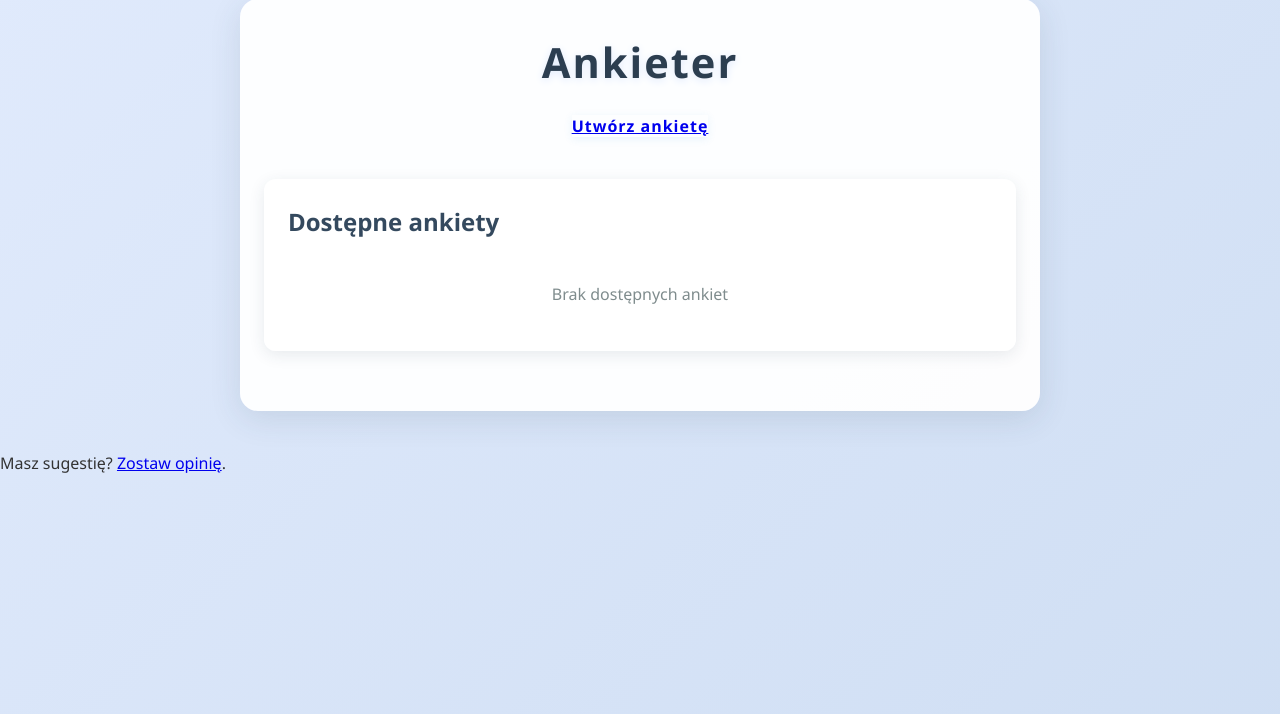
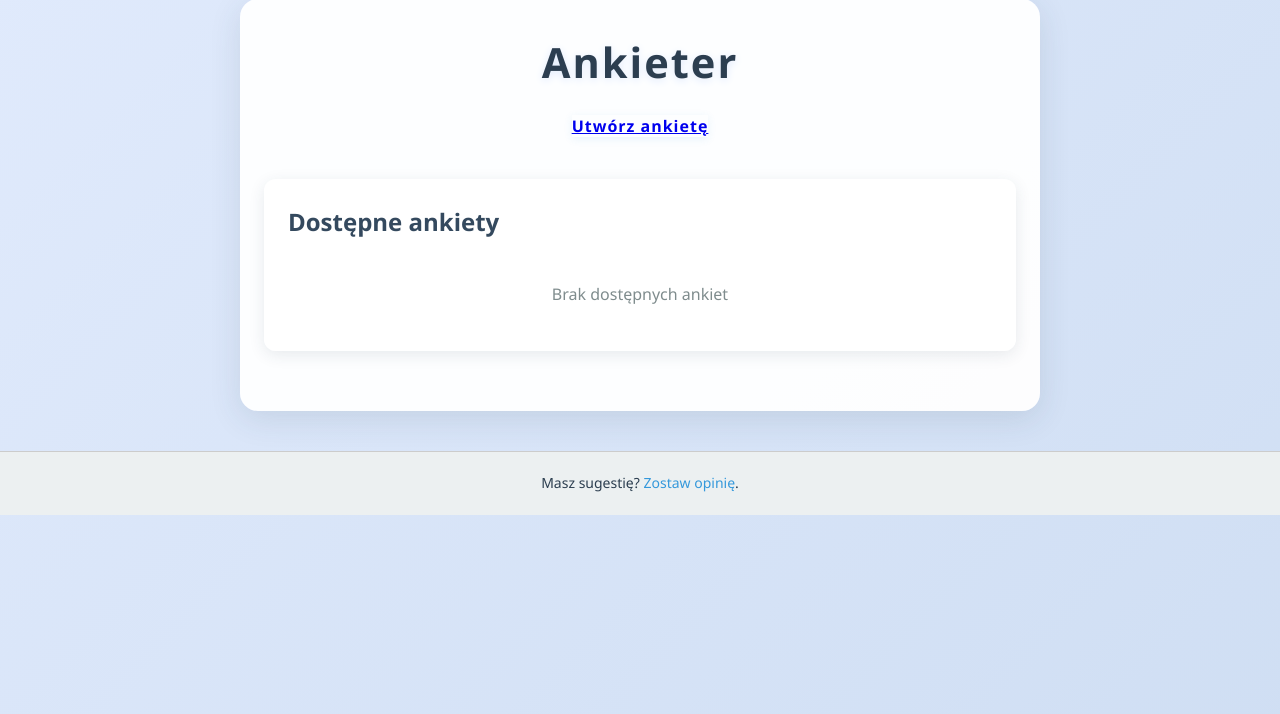
Before and after one commit to wr34876/ankieter, a Flask app: page / in a window 1280 px wide. Shown: the part 41-755 px from the top of the page. Run offline with Flask 3, Linux system fonts and the light colour scheme.

Commit message:
update footer

```diff
--- a/app/static/style.css
+++ b/app/static/style.css
@@ -267,3 +267,19 @@ h2 {
     font-size: 16px;
     margin-bottom: 20px;
 }
+.footer {
+    text-align: center;
+    padding: 20px;
+    background-color: #ecf0f1;
+    color: #2c3e50;
+    font-size: 14px;
+    margin-top: 40px;
+    border-top: 1px solid #ccc;
+}
+.footer a {
+    color: #3498db;
+    text-decoration: none;
+}
+.footer a:hover {
+    text-decoration: underline;
+}
```
